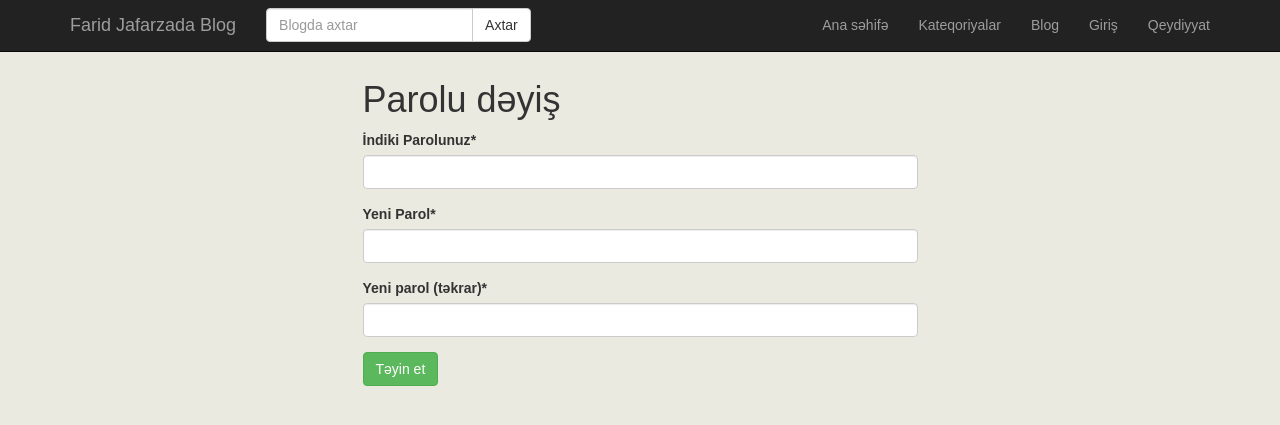
After one commit to Rufet1/Blog, a Django app: page /account/changepassword in a window 1280 px wide. The commit adds this page. Shown: the top 425 px of the page. Run offline with Django 3.2, Linux system fonts and the light colour scheme; some libraries are stand-ins or nearby versions; some web fonts are replaced.

Commit message:
parol deyisildi

```diff
--- a/accounts/forms.py
+++ b/accounts/forms.py
@@ -54,3 +54,20 @@ class RegisterForm(forms.ModelForm):
             if email in email_list:
                 raise forms.ValidationError('daxil etdiyiniz email movcuddur!')
             return email
+
+class PasswordForm(forms.Form):
+    password = forms.CharField(max_length=255,widget=forms.PasswordInput,label='İndiki Parolunuz')
+    newpassword1 = forms.CharField(max_length=255,widget=forms.PasswordInput,label='Yeni Parol')
+    newpassword2 = forms.CharField(max_length=255,widget=forms.PasswordInput,label='Yeni parol (təkrar)')
+
+
+    def clean_newpassword2(self):
+        new_password2 = self.cleaned_data.get('newpassword1')
+        new_password = self.cleaned_data.get('newpassword2')
+        if new_password2 and new_password and new_password2 != new_password:
+            raise forms.ValidationError('Parollar eyni deyil!')
+        return new_password2
+
+    # def clean_password(self):
+    #      password = self.cleaned_data.get('password')
+    #      if password and User
--- a/accounts/urls.py
+++ b/accounts/urls.py
@@ -8,4 +8,5 @@ urlpatterns = [
  path('login', login_view, name="login"),
  path('register', register_view, name="register"),
  path('logout', logout_view, name="logout"),
+ path('changepassword', password,name='password'),
 ]
--- a/accounts/views.py
+++ b/accounts/views.py
@@ -1,6 +1,7 @@
 from django.shortcuts import render,redirect, Http404
-from .forms import LoginForm, RegisterForm
+from .forms import LoginForm, RegisterForm,PasswordForm
 from django.contrib.auth import authenticate, login, logout
+from django.contrib.auth.models import User
 from profil.models import UserProfil
 # from .models import UserProfile
 # Create your views here.
@@ -41,3 +42,16 @@ def logout_view(request):
         return Http404
     logout(request)
     return redirect ('home')
+
+def password(request):
+    form = PasswordForm(request.POST or None)
+    if form.is_valid():
+        password = form.cleaned_data.get('password')
+        new_password2 = form.cleaned_data.get('newpassword1')
+        new_password = form.cleaned_data.get('newpassword2')
+        user = User.objects.get(username = request.user.username)
+        if user.check_password(password) and new_password == new_password2:
+            user.set_password(new_password)
+            user.save()
+            return redirect('accounts:login')
+    return render(request,'accounts/password.html',{'form':form})
--- /dev/null
+++ b/templates/accounts/password.html
@@ -0,0 +1,17 @@
+{% extends "base.html" %}
+{% load crispy_forms_tags %}
+
+{% block body %}
+    <div class='container'>
+        <div class='row'>
+            <div class="col-md-6 col-md-offset-3">
+                <form method="POST" enctype="multipart/form-data">
+                {% csrf_token %}
+                <h1> Parolu dəyiş </h1>
+                {{form|crispy}}
+                <input class="btn btn-success" type="submit" value="Təyin et">
+                </form>
+            </div>
+        </div>
+    </div>
+{% endblock %}
--- a/templates/profil/profil.html
+++ b/templates/profil/profil.html
@@ -9,6 +9,8 @@
     <p>Qeydiyyat tarixi: {{user.last_login}}</p><br>
     <img src="{{ user.userprofil.image.url }}" width=240 height=200><br><hr>
     <a href="{% url 'sendemail:sendemail' %}"><button class="btn btn-danger">parolu dəyişərək emailə göndər</button></a>
+    <a href="{% url 'accounts:password' %}"><button class="btn btn-primary">parolu dəyiş</button></a>
+
 
 </div>
 {% endblock body %}
```
Also changed, not shown: db.sqlite3.
